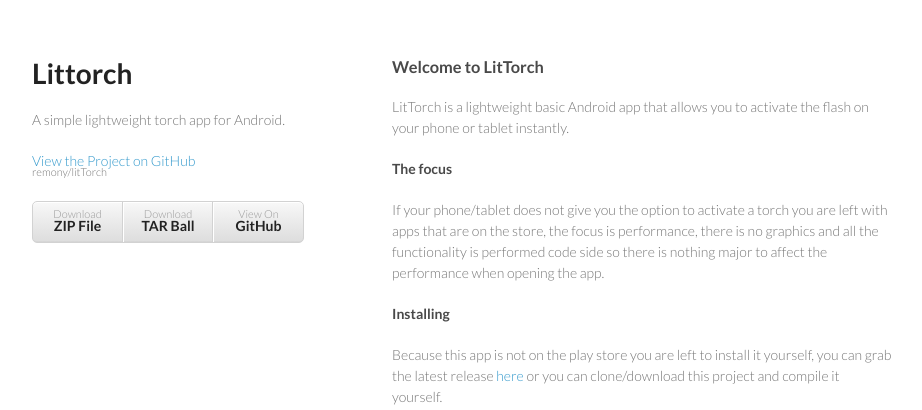
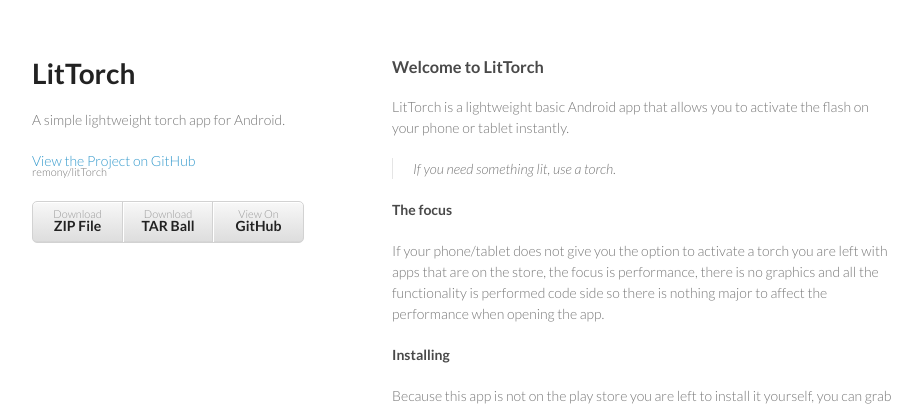
Before and after one commit to remony/litTorch, a plain HTML site: page index.html in a window 1280 px wide. Shown: the top 410 px of the page, without its empty margins (178-1100 px from the left). Drawn offline with Linux system fonts and the light colour scheme.

```diff
--- a/index.html
+++ b/index.html
@@ -3,7 +3,7 @@
   <head>
     <meta charset="utf-8">
     <meta http-equiv="X-UA-Compatible" content="chrome=1">
-    <title>Littorch by remony</title>
+    <title>LitTorch by remony</title>
 
     <link rel="stylesheet" href="stylesheets/styles.css">
     <link rel="stylesheet" href="stylesheets/pygment_trac.css">
@@ -15,7 +15,7 @@
   <body>
     <div class="wrapper">
       <header>
-        <h1>Littorch</h1>
+        <h1>LitTorch</h1>
         <p>A simple lightweight torch app for Android.</p>
 
         <p class="view"><a href="https://github.com/remony/litTorch">View the Project on GitHub <small>remony/litTorch</small></a></p>
@@ -32,6 +32,10 @@
 <a id="welcome-to-littorch" class="anchor" href="#welcome-to-littorch" aria-hidden="true"><span class="octicon octicon-link"></span></a>Welcome to LitTorch</h3>
 
 <p>LitTorch is a lightweight basic Android app that allows you to activate the flash on your phone or tablet instantly.</p>
+
+<blockquote>
+<p>If you need something lit, use a torch.</p>
+</blockquote>
 
 <h4>
 <a id="the-focus" class="anchor" href="#the-focus" aria-hidden="true"><span class="octicon octicon-link"></span></a>The focus</h4>
--- a/params.json
+++ b/params.json
@@ -1 +1 @@
-{"name":"Littorch","tagline":"A simple lightweight torch app for Android.","body":"###Welcome to LitTorch\r\n\r\nLitTorch is a lightweight basic Android app that allows you to activate the flash on your phone or tablet instantly.\r\n\r\n####The focus\r\nIf your phone/tablet does not give you the option to activate a torch you are left with apps that are on the store, the focus is performance, there is no graphics and all the functionality is performed code side so there is nothing major to affect the performance when opening the app. \r\n\r\n\r\n####Installing\r\n\r\nBecause this app is not on the play store you are left to install it yourself, you can grab the latest release [here](https://github.com/remony/litTorch/releases) or you can clone/download this project and compile it yourself.\r\n\r\n####Screenshot\r\n\r\n![](http://i.imgur.com/TO8oE2Y.png)\r\n\r\n\r\n\r\n####Note\r\n\r\nYou are free to fork and modify the project, but please provide a link to this project.","google":"","note":"Don't delete this file! It's used internally to help with page regeneration."}
+{"name":"LitTorch","tagline":"A simple lightweight torch app for Android.","body":"###Welcome to LitTorch\r\n\r\nLitTorch is a lightweight basic Android app that allows you to activate the flash on your phone or tablet instantly.\r\n\r\n> If you need something lit, use a torch.\r\n\r\n####The focus\r\nIf your phone/tablet does not give you the option to activate a torch you are left with apps that are on the store, the focus is performance, there is no graphics and all the functionality is performed code side so there is nothing major to affect the performance when opening the app. \r\n\r\n\r\n####Installing\r\n\r\nBecause this app is not on the play store you are left to install it yourself, you can grab the latest release [here](https://github.com/remony/litTorch/releases) or you can clone/download this project and compile it yourself.\r\n\r\n####Screenshot\r\n\r\n![](http://i.imgur.com/TO8oE2Y.png)\r\n\r\n\r\n\r\n####Note\r\n\r\nYou are free to fork and modify the project, but please provide a link to this project.","google":"","note":"Don't delete this file! It's used internally to help with page regeneration."}
```
